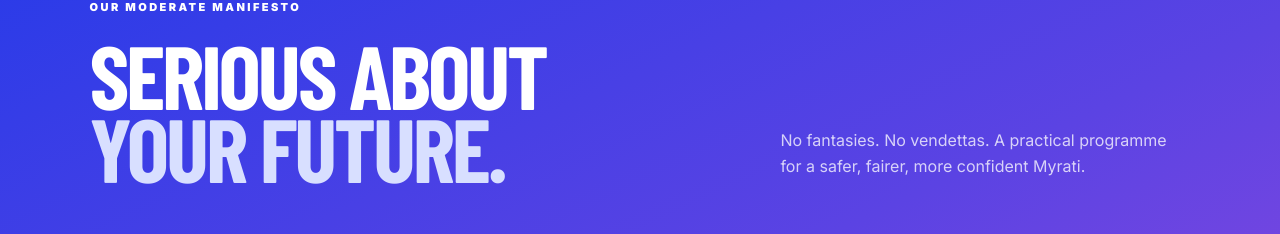
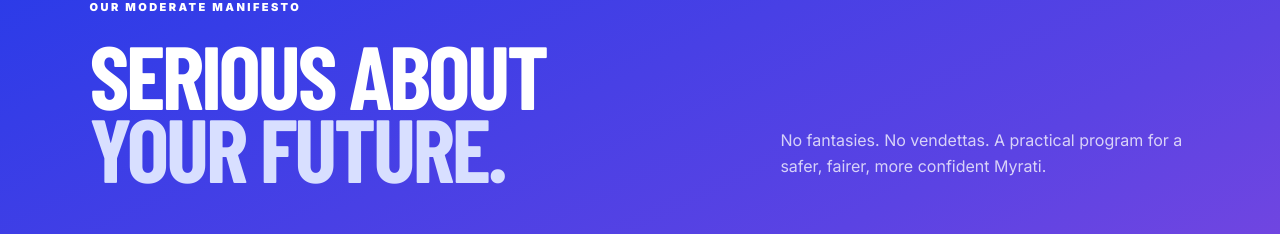
Before and after one commit to manualAlan/James-Bluespan-Campaign, a Next.js app: page / in a window 1280 px wide. Shown: the part 3874-4108 px from the top of the page. Built offline with nearby package versions, Linux system fonts and the light colour scheme; a web font is replaced by a local one.

Commit message:
Use American English spelling

```diff
--- a/app/page.tsx
+++ b/app/page.tsx
@@ -163,7 +163,7 @@ export default function Home() {
             <p className="kicker">OUR MODERATE MANIFESTO</p>
             <h2>SERIOUS ABOUT<br /><span>YOUR FUTURE.</span></h2>
           </div>
-          <p>No fantasies. No vendettas. A practical programme for a safer, fairer, more confident Myrati.</p>
+          <p>No fantasies. No vendettas. A practical program for a safer, fairer, more confident Myrati.</p>
         </div>
         <div className="policy-grid">
           {policies.map((policy, index) => (
```
Also changed, not shown: 1 other file (tests, documents, lock files or other folders).
